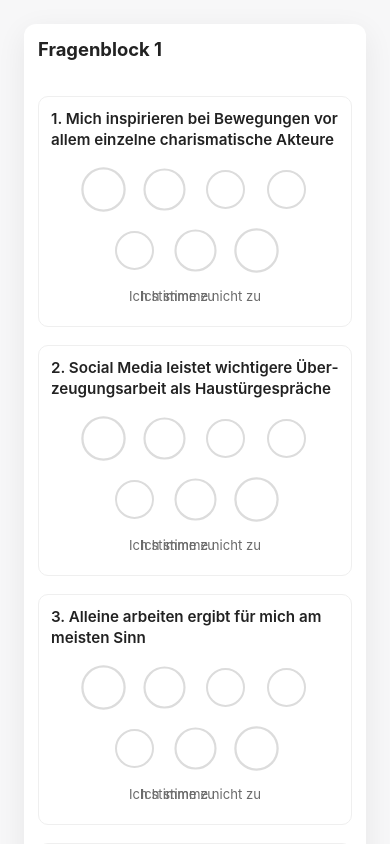
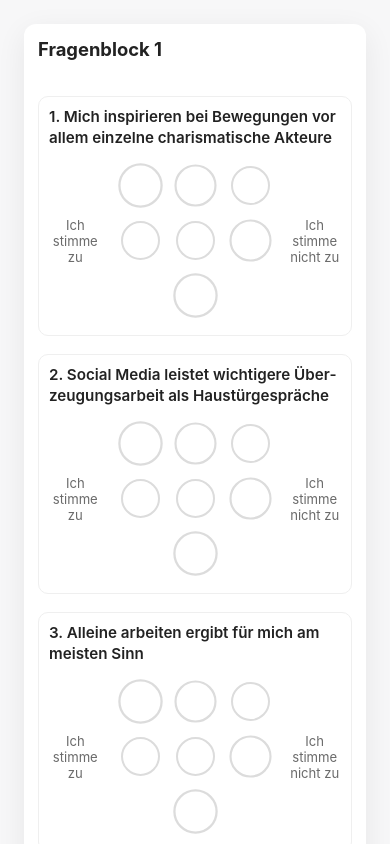
Before and after one commit to thjabs/16PoliticalPersonalities, a plain HTML site: page index.html in a window 390 px wide. Both pictures are taken after a click on the button "Start". Shown: the top 844 px of the page. Drawn offline with Linux system fonts and the light colour scheme.

Commit message:
Update CSS für Mobile

```diff
--- a/style.css
+++ b/style.css
@@ -1,6 +1,6 @@
 /* =========================
-   style.css — komplett (aktualisiert)
-   Enthält: Desktop-Basis + Mobile-Grid-Fix für die Quiz-Fragen
+   style.css — komplette Version
+   (Basisstyles + Mobile-Fixes für Fragenblöcke)
    ========================= */
 
 /* Basis-Layout */
@@ -98,7 +98,6 @@ h2 {
   display: flex;
   flex-direction: column;
   gap: 10px;
-  background: transparent;
 }
 .q-text {
   font-weight: 600;
@@ -113,7 +112,7 @@ h2 {
   padding-bottom: 6px;
 }
 
-/* the option row (desktop default: inline flex with left/options/right) */
+/* the option row */
 .scale-row {
   display: flex;
   align-items: center;
@@ -188,7 +187,7 @@ h2 {
   justify-content: center;
   margin-top: 8px;
 }
-/* responsive image styling (angepasst) */
+/* responsive image styling (angepasst - du kannst Werte ändern) */
 .profile-image img {
   max-width: 360px;
   width: 100%;
@@ -253,30 +252,26 @@ h2 {
 }
 
 /* --------------------------------------------------
-   Desktop / Tablet: bisherige Regeln bleiben aktiv.
-   Mobile-Fix (weiter unten) überschreibt nur kleine Viewports.
+   Responsive-Fixes: nur für die Quiz/Fragen-Bereiche
+   Wir greifen gezielt nur bei Sektionen an, deren id mit "quiz" beginnt.
+   Dadurch bleiben Intro- und Ergebnis-Seite unverändert.
    -------------------------------------------------- */
 
-/* -----------------------------
-   MOBILE: Quiz-Fix mit CSS Grid
-   Ziel:
-   - Frage normal oben
-   - darunter: zentrierte Kreise (alle 7 sichtbar)
-   - darunter: beide Rand-Notizen in einer Zeile (links/rechts)
-   - äußere Kreise nur leicht größer, ohne das Layout zu sprengen
-   ----------------------------- */
-
 @media (max-width: 640px) {
-  /* Container & Karten in Quiz-Bereichen kompakter machen */
+  /* Reduziere Innenabstand in den Quiz-Karten etwas */
+  section[id^="quiz"] .screen,
   section[id^="quiz"] {
-    padding: 14px;
+    padding: 16px;
     box-sizing: border-box;
   }
+
+  /* Fragen kompakter und lesbarer machen */
   section[id^="quiz"] .question {
-    padding: 12px;
+    padding: 10px;
     gap: 8px;
-    overflow: visible;
   }
+
+  /* Frage-Text: kleiner, besser umbrechend */
   section[id^="quiz"] .q-text {
     font-size: 1rem;
     line-height: 1.35;
@@ -285,89 +280,193 @@ h2 {
     hyphens: auto;
   }
 
-  /* ---- Grid-Aufbau für die Skala ----
-     Desktop: .scale-row war flex (left / options / right)
-     Mobile: wir machen .scale-row zu grid:
-       - erste Row: Optionen (zentrisch)
-       - zweite Row: Beschriftungen (beide Labels in derselben Grid-Area)
-     Dadurch können die beiden Labels nebeneinander unter den Kreisen stehen,
-     ohne das HTML ändern zu müssen.
+  /*
+    Likert-Row: erlaubt Umbruch und zentriert die Elemente.
+    Wichtig: die left/right labels sitzen jetzt neben der Skala und müssen
+    auf kleinen Bildschirmen weniger Platz einnehmen.
   */
   section[id^="quiz"] .scale-row {
-    display: grid;
-    grid-template-columns: 1fr; /* eine Spalte (alles gestapelt) */
-    grid-template-rows: auto auto;
-    grid-template-areas:
-      "options"
-      "labels";
-    gap: 8px;
+    display: flex;
     align-items: center;
-    justify-items: center;
+    justify-content: center;
+    gap: 10px;
+    flex-wrap: wrap; /* Erlaubt Umbruch der Optionen auf mehrere Zeilen */
   }
 
-  /* Desktop-Left/Right werden für Desktop-View weiterhin unterstützt,
-     damit die gleiche HTML-Struktur auch auf Tablet/Desktop funktioniert.
-     Hier geben wir zunächst die grid-areas (für Desktop, bleiben unbenutzt).
-  */
-  section[id^="quiz"] .scale-left-label {
-    grid-area: left;
-  }
-  section[id^="quiz"] .options {
-    grid-area: options;
-  }
+  /* Labels links/rechts: kleiner, mehrbreitiger, umbrechbar */
+  section[id^="quiz"] .scale-left-label,
   section[id^="quiz"] .scale-right-label {
-    grid-area: right;
+    width: auto; /* flexibel */
+    max-width: 36%;
+    text-align: center;
+    font-size: 0.88rem;
+    color: var(--muted);
+    white-space: normal;
+    word-break: break-word;
   }
 
-  /* Für Mobile setzen wir die beiden Label-Elemente in dieselbe Grid-Area ('labels')
-     so dass ihr Inhalt nebeneinander dargestellt werden kann. */
-  section[id^="quiz"] .scale-left-label,
-  section[id^="quiz"] .scale-right-label {
-    grid-area: labels; /* beide teilen sich die Labels-Zeile */
-    display: inline-block; /* damit sie nebeneinander angezeigt werden können */
-    width: 50%; /* jeweils 50% der Breite */
-    box-sizing: border-box;
-    text-align: left;
-    font-size: 0.9rem;
-    color: var(--muted);
-    vertical-align: middle;
-    padding: 4px 6px;
-    word-break: break-word;
-  }
-  /* Rechts-Label rechtsbündig */
-  section[id^="quiz"] .scale-right-label {
-    text-align: right;
-  }
-
-  /* Options: zentriert, erlaubt Umbruch (falls nötig) */
+  /* Optionscontainer: erlaubt Umbruch */
   section[id^="quiz"] .options {
-    display: flex;
     justify-content: center;
-    gap: 10px;
-    flex-wrap: wrap; /* falls nicht genug Platz in einer Reihe */
-    align-items: center;
+    gap: 8px;
+    flex-wrap: wrap;
     max-width: 100%;
   }
 
-  /* Feste, responsive Größe der Kreise (überschreibt inline styles vom JS)
-     clamp(min, preferred, max) sorgt für sauberes Skalieren */
+  /* Kreise: Wir begrenzen die max-width / max-height, damit Inline-Styles
+     vom JS nicht zu groß wirken auf kleinen Displays.
+     max-width / max-height beeinflussen sogar Inline width/height durch CSS constraints. */
+  section[id^="quiz"] .option {
+    /* Verbessert Touch-Bedienbarkeit durch Mindestgröße, aber verhindert zu große Kreise */
+    min-width: 28px;
+    min-height: 28px;
+    max-width: 48px; /* Kappe die Breite */
+    max-height: 48px; /* Kappe die Höhe */
+    width: auto !important; /* erlaubt max-width Anwendung */
+    height: auto !important;
+    margin: 4px;
+    border-width: 2px;
+  }
+
+  /* Falls du die Radius-Stufen mit transform verwendest, reduzieren wir die Extreme */
+  section[id^="quiz"] .option:first-child,
+  section[id^="quiz"] .option:last-child {
+    transform: scale(1.35);
+  }
+  section[id^="quiz"] .option:nth-child(2),
+  section[id^="quiz"] .option:nth-last-child(2) {
+    transform: scale(1.15);
+  }
+  section[id^="quiz"] .option:nth-child(3),
+  section[id^="quiz"] .option:nth-last-child(3) {
+    transform: scale(1.05);
+  }
+
+  /* Labels unterhalb der Skala (link/rechts) - falls zusätzlich benötigt */
+  section[id^="quiz"] .scale-labels-question {
+    display: none; /* wir nutzen nur die neben der Skala stehenden Labels */
+  }
+
+  /* Aktionen/Buttons: Platzsparender, nebeneinander aber responsiv */
+  section[id^="quiz"] .actions {
+    justify-content: center;
+    gap: 10px;
+    flex-wrap: wrap;
+  }
+  section[id^="quiz"] .actions .btn {
+    min-width: 100px;
+    padding: 10px 12px;
+  }
+}
+
+/* Extra small screens: nochmals feinjustieren */
+@media (max-width: 400px) {
+  section[id^="quiz"] .q-text {
+    font-size: 0.95rem;
+  }
+  section[id^="quiz"] .scale-left-label,
+  section[id^="quiz"] .scale-right-label {
+    font-size: 0.82rem;
+    max-width: 44%;
+  }
+  section[id^="quiz"] .option {
+    max-width: 42px;
+    max-height: 42px;
+    min-width: 26px;
+    min-height: 26px;
+  }
+}
+
+/* Optional: größere Displays — leicht größere Kreise erlauben */
+@media (min-width: 1200px) {
+  .profile-image img {
+    max-width: 480px;
+  }
+  .option {
+    /* Desktop: Inline Styles from JS bestimmen Größe — hier nur ein maximalwert */
+    max-width: 80px;
+    max-height: 80px;
+  }
+}
+
+/* Ende der Datei */
+/* ---------------------------
+   Mobile-fix (ersetzt/ergänzt)
+   GILT NUR für Quiz-Sektionen
+   --------------------------- */
+@media (max-width: 640px) {
+  /* kompaktere Karten */
+  section[id^="quiz"] {
+    padding: 14px;
+    box-sizing: border-box;
+  }
+  section[id^="quiz"] .question {
+    padding: 10px;
+    gap: 8px;
+    overflow: visible; /* wir kontrollieren Größen, clipping vermeiden */
+  }
+
+  /* Frage-Text: sicher umbrechen */
+  section[id^="quiz"] .q-text {
+    font-size: 1rem;
+    line-height: 1.35;
+    word-break: break-word;
+    overflow-wrap: anywhere;
+    hyphens: auto;
+  }
+
+  /* Skalareihe: drei Spalten (links / mitte / rechts) in Prozent aufteilen */
+  section[id^="quiz"] .scale-row {
+    display: flex;
+    align-items: center;
+    justify-content: space-between; /* Platzverteilung sauber */
+    gap: 8px;
+    flex-wrap: nowrap;
+  }
+
+  /* Labels links/rechts: feste Basis, umbrechbar */
+  section[id^="quiz"] .scale-left-label,
+  section[id^="quiz"] .scale-right-label {
+    flex: 0 0 18%; /* jeweils 18% der Breite */
+    max-width: 18%;
+    text-align: center;
+    font-size: 0.86rem;
+    color: var(--muted);
+    white-space: normal;
+    word-break: break-word;
+  }
+
+  /* Options: darf den verbleibenden Platz einnehmen, aber nicht mehr */
+  section[id^="quiz"] .options {
+    flex: 1 1 64%; /* nimmt ca. 64% der Zeile ein */
+    display: flex;
+    justify-content: center;
+    gap: 8px;
+    flex-wrap: wrap;
+    align-items: center;
+    max-width: 64%;
+  }
+
+  /* KLARE KAPPUNG der Option-Größen (überschreibt inline width/height) */
+  /* Wir setzen eine responsive feste Größe via clamp() + !important, damit JS-Styles nicht ausreißen */
   section[id^="quiz"] .option {
     box-sizing: border-box;
     flex: 0 0 auto;
-    min-width: 28px;
-    min-height: 28px;
-    width: clamp(30px, 8.2vw, 46px) !important;
-    height: clamp(30px, 8.2vw, 46px) !important;
-    max-width: 46px !important;
-    max-height: 46px !important;
-    margin: 6px;
+    min-width: 26px;
+    min-height: 26px;
+    /* clamp(min, preferred, max) sorgt für saubere Skalierung auf verschiedenen Geräten */
+    width: clamp(30px, 8vw, 44px) !important;
+    height: clamp(30px, 8vw, 44px) !important;
+    max-width: 44px !important;
+    max-height: 44px !important;
+    margin: 4px;
     border-width: 2px;
   }
 
-  /* Äußere Kreise leicht größer als mittlere, aber moderat */
+  /* Reduziere die zusätzlichen Skalen-Vergrößerungen am Rand, damit nichts übersteht */
   section[id^="quiz"] .option:first-child,
   section[id^="quiz"] .option:last-child {
-    transform: scale(1.18);
+    transform: scale(1.18); /* moderat größer */
     transform-origin: center;
   }
   section[id^="quiz"] .option:nth-child(2),
@@ -381,13 +480,12 @@ h2 {
     transform-origin: center;
   }
 
-  /* Falls eine zusätzliche, untere Label-Box existiert, verbergen wir sie
-     (du nutzt jetzt die seitlichen Labels, die wir weiter unten unter die Skala gesetzt haben) */
+  /* Falls du zusätzlich das untere Label-Element hattest: verstecken wir es (Dubletten) */
   section[id^="quiz"] .scale-labels-question {
     display: none;
   }
 
-  /* Buttons */
+  /* Buttons responsive */
   section[id^="quiz"] .actions {
     justify-content: center;
     gap: 10px;
@@ -407,29 +505,16 @@ h2 {
   section[id^="quiz"] .scale-left-label,
   section[id^="quiz"] .scale-right-label {
     font-size: 0.82rem;
+    max-width: 42%;
   }
   section[id^="quiz"] .option {
-    width: clamp(28px, 10vw, 42px) !important;
-    height: clamp(28px, 10vw, 42px) !important;
-    max-width: 42px !important;
-    max-height: 42px !important;
+    width: clamp(28px, 10vw, 40px) !important;
+    height: clamp(28px, 10vw, 40px) !important;
+    max-width: 40px !important;
+    max-height: 40px !important;
   }
   section[id^="quiz"] .option:first-child,
   section[id^="quiz"] .option:last-child {
     transform: scale(1.14);
   }
 }
-
-/* Optional: größere Displays — falls du die Peripherie-Kreisbdeckung erweitern willst */
-@media (min-width: 1200px) {
-  .profile-image img {
-    max-width: 480px;
-  }
-  .option {
-    /* Desktop: Inline styles from JS bestimmen Größe; dies ist nur ein Safeguard */
-    max-width: 80px;
-    max-height: 80px;
-  }
-}
-
-/* Ende der Datei */
```
